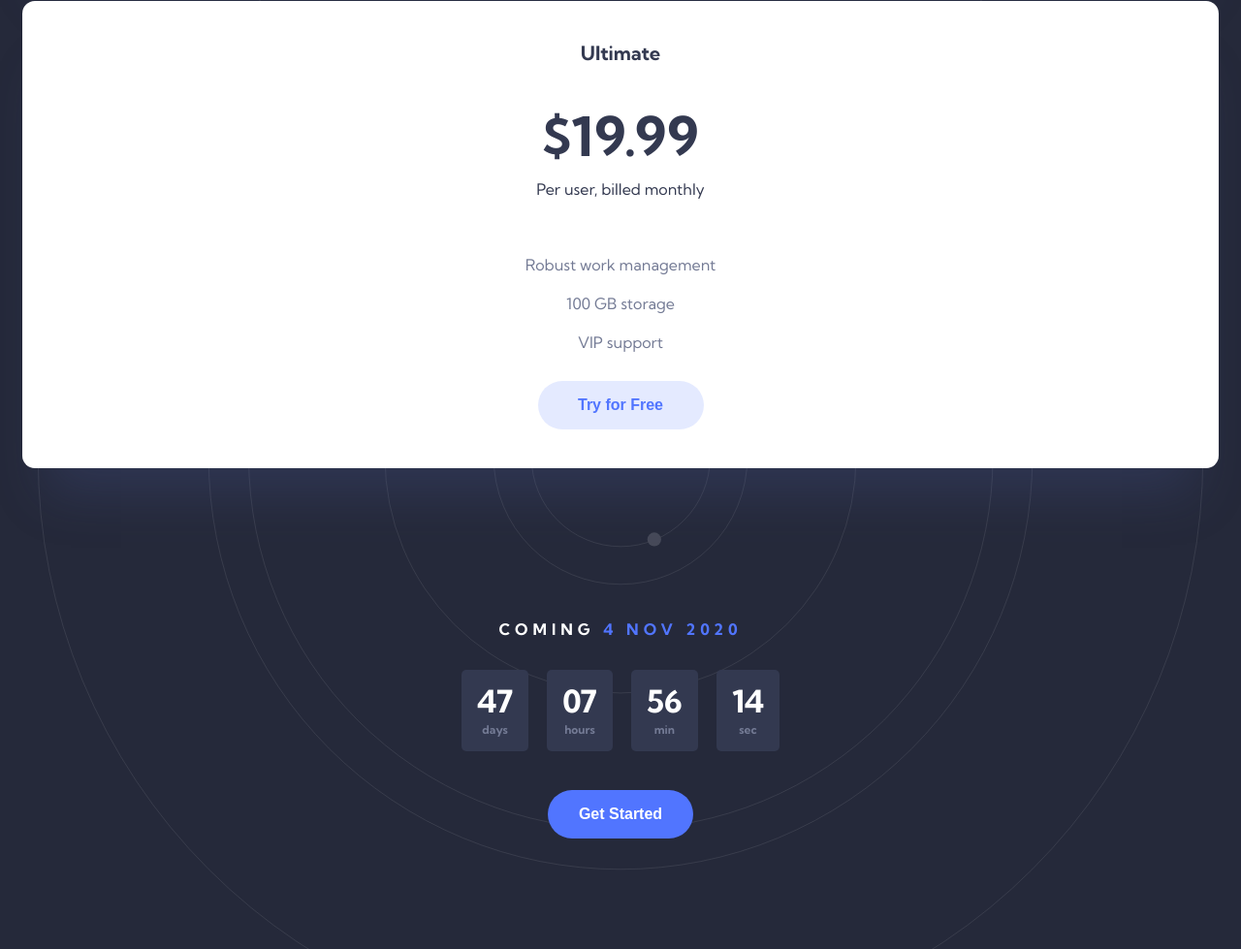
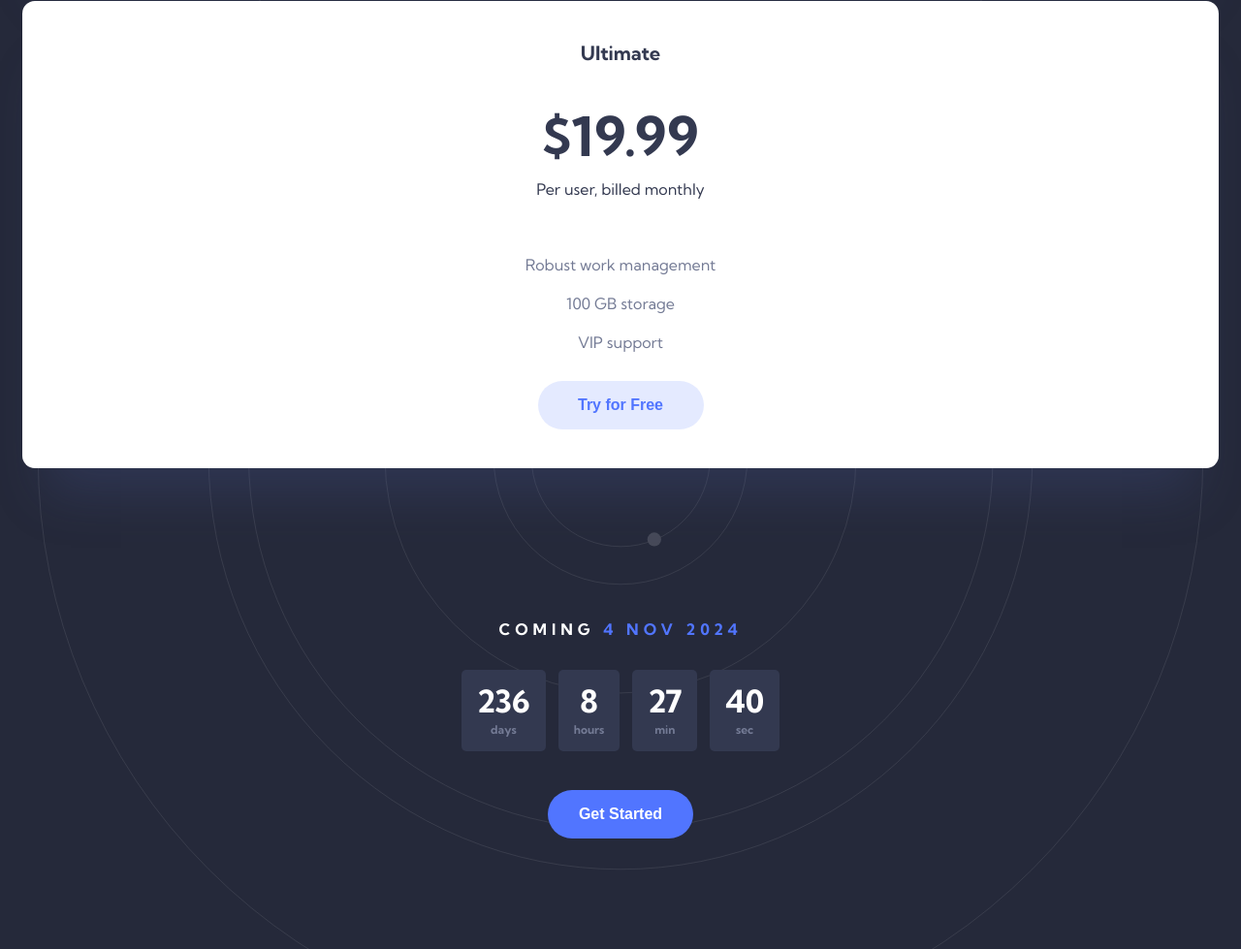
Before and after one commit to daniel-sebastian-buhaianu/fm-officeElite, a plain HTML site: page index.html in a window 1280 px wide. Shown: the part 1715-2694 px from the top of the page at 97% size. Drawn offline with Linux system fonts and the light colour scheme.

Commit message:
Implement live countdown

```diff
--- a/index.html
+++ b/index.html
@@ -88,21 +88,21 @@
 
     <footer>
       <div class="countdown">
-        <p class="title heading-3">Coming <span>4 Nov 2020</span></p>
+        <p class="title heading-3">Coming <span class="date">4 Nov 2020</span></p>
         <div class="timer">
-          <div class="item">
+          <div class="item days">
             <p class="number">47</p>
             <p class="description">days</p>
           </div>
-          <div class="item">
+          <div class="item hours">
             <p class="number">07</p>
             <p class="description">hours</p>
           </div>
-          <div class="item">
+          <div class="item minutes">
             <p class="number">56</p>
             <p class="description">min</p>
           </div>
-          <div class="item">
+          <div class="item seconds">
             <p class="number">14</p>
             <p class="description">sec</p>
           </div>
@@ -113,5 +113,7 @@
         <button class="call-to-action btn btn--primary">Get Started</button>
       </a>
     </footer>
+
+    <script src="js/countdown.js"></script>
   </body>
 </html>
--- /dev/null
+++ b/js/countdown.js
@@ -0,0 +1,37 @@
+'use strict';
+
+const deadline = '4 Nov 2024';
+
+(function(date) {
+    const targetDate = new Date(date);
+    const countdownInterval = setInterval(updateCountdown, 1000);
+
+    document.querySelector('.countdown .date').innerHTML = targetDate.toLocaleDateString('en-GB', {
+        day: 'numeric',
+        month: 'short',
+        year: 'numeric'
+    });
+
+    function updateCountdown() {
+        const now = new Date();
+        const miliseconds = targetDate - now;
+
+        let days, hours, minutes, seconds;
+
+        if (miliseconds <= 0) {
+            clearInterval(countdownInterval);
+
+            days = hours = minutes = seconds = 0;
+        } else {
+            days = Math.floor(miliseconds / (1000 * 60 * 60 * 24));
+            hours = Math.floor((miliseconds % (1000 * 60 * 60 * 24)) / (1000 * 60 * 60));
+            minutes = Math.floor((miliseconds % (1000 * 60 * 60)) / (1000 * 60));
+            seconds = Math.floor((miliseconds % (1000 * 60)) / 1000);
+        }
+
+        document.querySelector('.countdown .days .number').innerHTML = days;
+        document.querySelector('.countdown .hours .number').innerHTML = hours;
+        document.querySelector('.countdown .minutes .number').innerHTML = minutes;
+        document.querySelector('.countdown .seconds .number').innerHTML = seconds;
+    }
+})(deadline);
```
Also changed, not shown: signup.html (+6 -5 lines).
